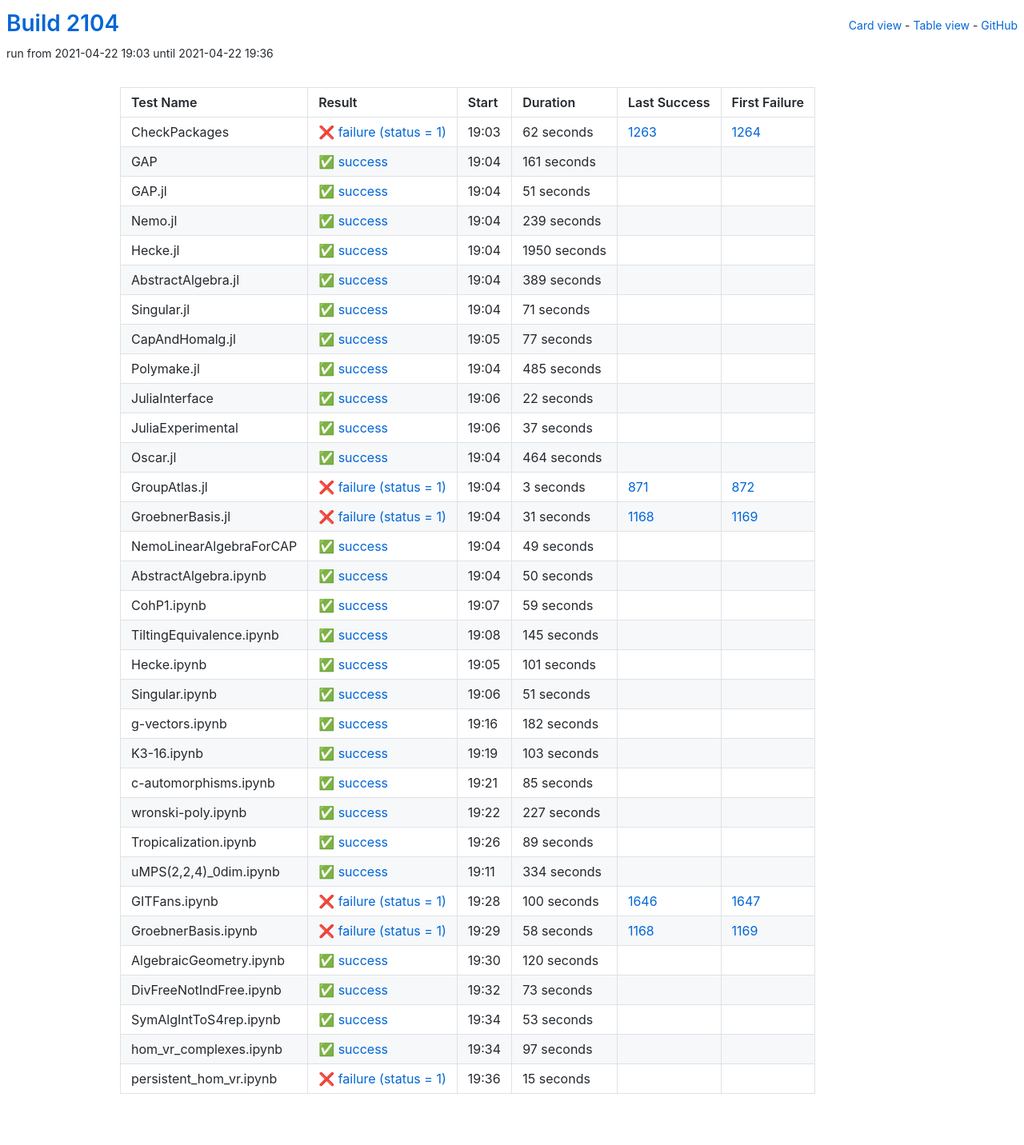
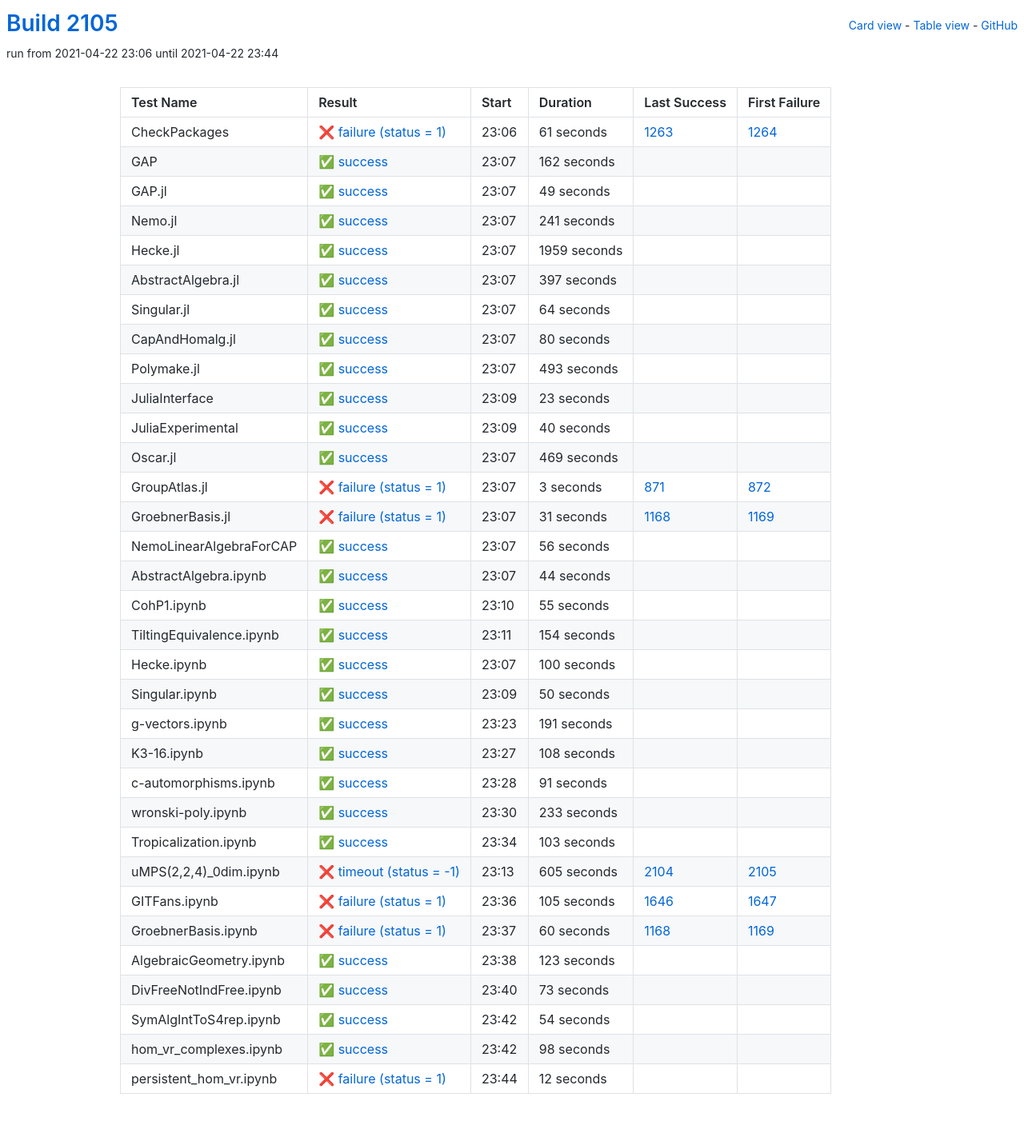
Before and after one commit to oscar-system/oscar-ci-status-stable, a Jekyll site: the page built from table.html, in a window 1280 px wide. Shown: the whole page at 80% size. Built offline with Jekyll 4.4.1, drawn with Linux system fonts in a browser that asks for light colours.

Commit message:
Build #2105

```diff
--- a/_data/ci.yml
+++ b/_data/ci.yml
@@ -1,6 +1,6 @@
 ---
-build: 2104
-build_url: https://oscarci.mathematik.uni-kl.de/job/oscar-stable/2104/
+build: 2105
+build_url: https://oscarci.mathematik.uni-kl.de/job/oscar-stable/2105/
 job: oscar-stable
 organization: oscar-system
 repo: oscar-ci-status-stable
@@ -8,152 +8,152 @@ repourl: https://github.com/oscar-system/oscar-ci-status-stable
 tests:
 - name: CheckPackages
   id: checkpackages
-  log: https://oscarci.mathematik.uni-kl.de/job/oscar-stable/2104/artifact/logs/build-2104/CheckPackages.log
-  start: 2021-04-22 19:03
+  log: https://oscarci.mathematik.uni-kl.de/job/oscar-stable/2105/artifact/logs/build-2105/CheckPackages.log
+  start: 2021-04-22 23:06
   success: false
   exitcode: 1
   status: failure
-  duration: 62
+  duration: 61
   last_success: 1263
   last_success_url: https://oscarci.mathematik.uni-kl.de/job/oscar-stable/1263/
   first_failure: 1264
   first_failure_url: https://oscarci.mathematik.uni-kl.de/job/oscar-stable/1264/
 - name: GAP
   id: gap
-  log: https://oscarci.mathematik.uni-kl.de/job/oscar-stable/2104/artifact/logs/build-2104/GAP.log
-  start: 2021-04-22 19:04
+  log: https://oscarci.mathematik.uni-kl.de/job/oscar-stable/2105/artifact/logs/build-2105/GAP.log
+  start: 2021-04-22 23:07
   success: true
   exitcode: 0
   status: success
-  duration: 161
+  duration: 162
   last_success: false
   last_success_url:
   first_failure: false
   first_failure_url:
 - name: GAP.jl
   id: gap-jl
-  log: https://oscarci.mathematik.uni-kl.de/job/oscar-stable/2104/artifact/logs/build-2104/GAP.jl.log
-  start: 2021-04-22 19:04
+  log: https://oscarci.mathematik.uni-kl.de/job/oscar-stable/2105/artifact/logs/build-2105/GAP.jl.log
+  start: 2021-04-22 23:07
   success: true
   exitcode: 0
   status: success
-  duration: 51
+  duration: 49
   last_success: false
   last_success_url:
   first_failure: false
   first_failure_url:
 - name: Nemo.jl
   id: nemo-jl
-  log: https://oscarci.mathematik.uni-kl.de/job/oscar-stable/2104/artifact/logs/build-2104/Nemo.jl.log
-  start: 2021-04-22 19:04
+  log: https://oscarci.mathematik.uni-kl.de/job/oscar-stable/2105/artifact/logs/build-2105/Nemo.jl.log
+  start: 2021-04-22 23:07
   success: true
   exitcode: 0
   status: success
-  duration: 239
+  duration: 241
   last_success: false
   last_success_url:
   first_failure: false
   first_failure_url:
 - name: Hecke.jl
   id: hecke-jl
-  log: https://oscarci.mathematik.uni-kl.de/job/oscar-stable/2104/artifact/logs/build-2104/Hecke.jl.log
-  start: 2021-04-22 19:04
+  log: https://oscarci.mathematik.uni-kl.de/job/oscar-stable/2105/artifact/logs/build-2105/Hecke.jl.log
+  start: 2021-04-22 23:07
   success: true
   exitcode: 0
   status: success
-  duration: 1950
+  duration: 1959
   last_success: false
   last_success_url:
   first_failure: false
   first_failure_url:
 - name: AbstractAlgebra.jl
   id: abstractalgebra-jl
-  log: https://oscarci.mathematik.uni-kl.de/job/oscar-stable/2104/artifact/logs/build-2104/AbstractAlgebra.jl.log
-  start: 2021-04-22 19:04
+  log: https://oscarci.mathematik.uni-kl.de/job/oscar-stable/2105/artifact/logs/build-2105/AbstractAlgebra.jl.log
+  start: 2021-04-22 23:07
   success: true
   exitcode: 0
   status: success
-  duration: 389
+  duration: 397
   last_success: false
   last_success_url:
   first_failure: false
   first_failure_url:
 - name: Singular.jl
   id: singular-jl
-  log: https://oscarci.mathematik.uni-kl.de/job/oscar-stable/2104/artifact/logs/build-2104/Singular.jl.log
-  start: 2021-04-22 19:04
+  log: https://oscarci.mathematik.uni-kl.de/job/oscar-stable/2105/artifact/logs/build-2105/Singular.jl.log
+  start: 2021-04-22 23:07
   success: true
   exitcode: 0
   status: success
-  duration: 71
+  duration: 64
   last_success: false
   last_success_url:
   first_failure: false
   first_failure_url:
 - name: CapAndHomalg.jl
   id: capandhomalg-jl
-  log: https://oscarci.mathematik.uni-kl.de/job/oscar-stable/2104/artifact/logs/build-2104/CapAndHomalg.jl.log
-  start: 2021-04-22 19:05
+  log: https://oscarci.mathematik.uni-kl.de/job/oscar-stable/2105/artifact/logs/build-2105/CapAndHomalg.jl.log
+  start: 2021-04-22 23:07
   success: true
   exitcode: 0
   status: success
-  duration: 77
+  duration: 80
   last_success: false
   last_success_url:
   first_failure: false
   first_failure_url:
 - name: Polymake.jl
   id: polymake-jl
-  log: https://oscarci.mathematik.uni-kl.de/job/oscar-stable/2104/artifact/logs/build-2104/Polymake.jl.log
-  start: 2021-04-22 19:04
+  log: https://oscarci.mathematik.uni-kl.de/job/oscar-stable/2105/artifact/logs/build-2105/Polymake.jl.log
+  start: 2021-04-22 23:07
   success: true
   exitcode: 0
   status: success
-  duration: 485
+  duration: 493
   last_success: false
   last_success_url:
   first_failure: false
   first_failure_url:
 - name: JuliaInterface
   id: juliainterface
-  log: https://oscarci.mathematik.uni-kl.de/job/oscar-stable/2104/artifact/logs/build-2104/JuliaInterface.log
-  start: 2021-04-22 19:06
+  log: https://oscarci.mathematik.uni-kl.de/job/oscar-stable/2105/artifact/logs/build-2105/JuliaInterface.log
+  start: 2021-04-22 23:09
   success: true
   exitcode: 0
   status: success
-  duration: 22
+  duration: 23
   last_success: false
   last_success_url:
   first_failure: false
   first_failure_url:
 - name: JuliaExperimental
   id: juliaexperimental
-  log: https://oscarci.mathematik.uni-kl.de/job/oscar-stable/2104/artifact/logs/build-2104/JuliaExperimental.log
-  start: 2021-04-22 19:06
+  log: https://oscarci.mathematik.uni-kl.de/job/oscar-stable/2105/artifact/logs/build-2105/JuliaExperimental.log
+  start: 2021-04-22 23:09
   success: true
   exitcode: 0
   status: success
-  duration: 37
+  duration: 40
   last_success: false
   last_success_url:
   first_failure: false
   first_failure_url:
 - name: Oscar.jl
   id: oscar-jl
-  log: https://oscarci.mathematik.uni-kl.de/job/oscar-stable/2104/artifact/logs/build-2104/Oscar.jl.log
-  start: 2021-04-22 19:04
+  log: https://oscarci.mathematik.uni-kl.de/job/oscar-stable/2105/artifact/logs/build-2105/Oscar.jl.log
+  start: 2021-04-22 23:07
   success: true
   exitcode: 0
   status: success
-  duration: 464
+  duration: 469
   last_success: false
   last_success_url:
   first_failure: false
   first_failure_url:
 - name: GroupAtlas.jl
   id: groupatlas-jl
-  log: https://oscarci.mathematik.uni-kl.de/job/oscar-stable/2104/artifact/logs/build-2104/GroupAtlas.jl.log
-  start: 2021-04-22 19:04
+  log: https://oscarci.mathematik.uni-kl.de/job/oscar-stable/2105/artifact/logs/build-2105/GroupAtlas.jl.log
+  start: 2021-04-22 23:07
   success: false
   exitcode: 1
   status: failure
@@ -164,8 +164,8 @@ tests:
   first_failure_url: https://oscarci.mathematik.uni-kl.de/job/oscar-stable/872/
 - name: GroebnerBasis.jl
   id: groebnerbasis-jl
-  log: https://oscarci.mathematik.uni-kl.de/job/oscar-stable/2104/artifact/logs/build-2104/GroebnerBasis.jl.log
-  start: 2021-04-22 19:04
+  log: https://oscarci.mathematik.uni-kl.de/job/oscar-stable/2105/artifact/logs/build-2105/GroebnerBasis.jl.log
+  start: 2021-04-22 23:07
   success: false
   exitcode: 1
   status: failure
@@ -176,20 +176,68 @@ tests:
   first_failure_url: https://oscarci.mathematik.uni-kl.de/job/oscar-stable/1169/
 - name: NemoLinearAlgebraForCAP
   id: nemolinearalgebraforcap
-  log: https://oscarci.mathematik.uni-kl.de/job/oscar-stable/2104/artifact/logs/build-2104/NemoLinearAlgebraForCAP.log
-  start: 2021-04-22 19:04
+  log: https://oscarci.mathematik.uni-kl.de/job/oscar-stable/2105/artifact/logs/build-2105/NemoLinearAlgebraForCAP.log
+  start: 2021-04-22 23:07
   success: true
   exitcode: 0
   status: success
-  duration: 49
+  duration: 56
   last_success: false
   last_success_url:
   first_failure: false
   first_failure_url:
 - name: AbstractAlgebra.ipynb
   id: abstractalgebra-ipynb
-  log: https://oscarci.mathematik.uni-kl.de/job/oscar-stable/2104/artifact/logs/build-2104/AbstractAlgebra.ipynb.log
-  start: 2021-04-22 19:04
+  log: https://oscarci.mathematik.uni-kl.de/job/oscar-stable/2105/artifact/logs/build-2105/AbstractAlgebra.ipynb.log
+  start: 2021-04-22 23:07
+  success: true
+  exitcode: 0
+  status: success
+  duration: 44
+  last_success: false
+  last_success_url:
+  first_failure: false
+  first_failure_url:
+- name: CohP1.ipynb
+  id: cohp1-ipynb
+  log: https://oscarci.mathematik.uni-kl.de/job/oscar-stable/2105/artifact/logs/build-2105/CohP1.ipynb.log
+  start: 2021-04-22 23:10
+  success: true
+  exitcode: 0
+  status: success
+  duration: 55
+  last_success: false
+  last_success_url:
+  first_failure: false
+  first_failure_url:
+- name: TiltingEquivalence.ipynb
+  id: tiltingequivalence-ipynb
+  log: https://oscarci.mathematik.uni-kl.de/job/oscar-stable/2105/artifact/logs/build-2105/TiltingEquivalence.ipynb.log
+  start: 2021-04-22 23:11
+  success: true
+  exitcode: 0
+  status: success
+  duration: 154
+  last_success: false
+  last_success_url:
+  first_failure: false
+  first_failure_url:
+- name: Hecke.ipynb
+  id: hecke-ipynb
+  log: https://oscarci.mathematik.uni-kl.de/job/oscar-stable/2105/artifact/logs/build-2105/Hecke.ipynb.log
+  start: 2021-04-22 23:07
+  success: true
+  exitcode: 0
+  status: success
+  duration: 100
+  last_success: false
+  last_success_url:
+  first_failure: false
+  first_failure_url:
+- name: Singular.ipynb
+  id: singular-ipynb
+  log: https://oscarci.mathematik.uni-kl.de/job/oscar-stable/2105/artifact/logs/build-2105/Singular.ipynb.log
+  start: 2021-04-22 23:09
   success: true
   exitcode: 0
   status: success
@@ -198,70 +246,58 @@ tests:
   last_success_url:
   first_failure: false
   first_failure_url:
-- name: CohP1.ipynb
-  id: cohp1-ipynb
-  log: https://oscarci.mathematik.uni-kl.de/job/oscar-stable/2104/artifact/logs/build-2104/CohP1.ipynb.log
-  start: 2021-04-22 19:07
+- name: g-vectors.ipynb
+  id: g-vectors-ipynb
+  log: https://oscarci.mathematik.uni-kl.de/job/oscar-stable/2105/artifact/logs/build-2105/g-vectors.ipynb.log
+  start: 2021-04-22 23:23
   success: true
   exitcode: 0
   status: success
-  duration: 59
-  last_success: false
-  last_success_url:
-  first_failure: false
-  first_failure_url:
-- name: TiltingEquivalence.ipynb
-  id: tiltingequivalence-ipynb
-  log: https://oscarci.mathematik.uni-kl.de/job/oscar-stable/2104/artifact/logs/build-2104/TiltingEquivalence.ipynb.log
-  start: 2021-04-22 19:08
-  success: true
-  exitcode: 0
-  status: success
-  duration: 145
-  last_success: false
-  last_success_url:
-  first_failure: false
-  first_failure_url:
-- name: Hecke.ipynb
-  id: hecke-ipynb
-  log: https://oscarci.mathematik.uni-kl.de/job/oscar-stable/2104/artifact/logs/build-2104/Hecke.ipynb.log
-  start: 2021-04-22 19:05
-  success: true
-  exitcode: 0
-  status: success
-  duration: 101
-  last_success: false
-  last_success_url:
-  first_failure: false
-  first_failure_url:
-- name: Singular.ipynb
-  id: singular-ipynb
-  log: https://oscarci.mathematik.uni-kl.de/job/oscar-stable/2104/artifact/logs/build-2104/Singular.ipynb.log
-  start: 2021-04-22 19:06
-  success: true
-  exitcode: 0
-  status: success
-  duration: 51
-  last_success: false
-  last_success_url:
-  first_failure: false
-  first_failure_url:
-- name: g-vectors.ipynb
-  id: g-vectors-ipynb
-  log: https://oscarci.mathematik.uni-kl.de/job/oscar-stable/2104/artifact/logs/build-2104/g-vectors.ipynb.log
-  start: 2021-04-22 19:16
-  success: true
-  exitcode: 0
-  status: success
-  duration: 182
+  duration: 191
   last_success: false
   last_success_url:
   first_failure: false
   first_failure_url:
 - name: K3-16.ipynb
   id: k3-16-ipynb
-  log: https://oscarci.mathematik.uni-kl.de/job/oscar-stable/2104/artifact/logs/build-2104/K3-16.ipynb.log
-  start: 2021-04-22 19:19
+  log: https://oscarci.mathematik.uni-kl.de/job/oscar-stable/2105/artifact/logs/build-2105/K3-16.ipynb.log
+  start: 2021-04-22 23:27
+  success: true
+  exitcode: 0
+  status: success
+  duration: 108
+  last_success: false
+  last_success_url:
+  first_failure: false
+  first_failure_url:
+- name: c-automorphisms.ipynb
+  id: c-automorphisms-ipynb
+  log: https://oscarci.mathematik.uni-kl.de/job/oscar-stable/2105/artifact/logs/build-2105/c-automorphisms.ipynb.log
+  start: 2021-04-22 23:28
+  success: true
+  exitcode: 0
+  status: success
+  duration: 91
+  last_success: false
+  last_success_url:
+  first_failure: false
+  first_failure_url:
+- name: wronski-poly.ipynb
+  id: wronski-poly-ipynb
+  log: https://oscarci.mathematik.uni-kl.de/job/oscar-stable/2105/artifact/logs/build-2105/wronski-poly.ipynb.log
+  start: 2021-04-22 23:30
+  success: true
+  exitcode: 0
+  status: success
+  duration: 233
+  last_success: false
+  last_success_url:
+  first_failure: false
+  first_failure_url:
+- name: Tropicalization.ipynb
+  id: tropicalization-ipynb
+  log: https://oscarci.mathematik.uni-kl.de/job/oscar-stable/2105/artifact/logs/build-2105/Tropicalization.ipynb.log
+  start: 2021-04-22 23:34
   success: true
   exitcode: 0
   status: success
@@ -270,94 +306,58 @@ tests:
   last_success_url:
   first_failure: false
   first_failure_url:
-- name: c-automorphisms.ipynb
-  id: c-automorphisms-ipynb
-  log: https://oscarci.mathematik.uni-kl.de/job/oscar-stable/2104/artifact/logs/build-2104/c-automorphisms.ipynb.log
-  start: 2021-04-22 19:21
-  success: true
-  exitcode: 0
-  status: success
-  duration: 85
-  last_success: false
-  last_success_url:
-  first_failure: false
-  first_failure_url:
-- name: wronski-poly.ipynb
-  id: wronski-poly-ipynb
-  log: https://oscarci.mathematik.uni-kl.de/job/oscar-stable/2104/artifact/logs/build-2104/wronski-poly.ipynb.log
-  start: 2021-04-22 19:22
-  success: true
-  exitcode: 0
-  status: success
-  duration: 227
-  last_success: false
-  last_success_url:
-  first_failure: false
-  first_failure_url:
-- name: Tropicalization.ipynb
-  id: tropicalization-ipynb
-  log: https://oscarci.mathematik.uni-kl.de/job/oscar-stable/2104/artifact/logs/build-2104/Tropicalization.ipynb.log
-  start: 2021-04-22 19:26
-  success: true
-  exitcode: 0
-  status: success
-  duration: 89
-  last_success: false
-  last_success_url:
-  first_failure: false
-  first_failure_url:
 - name: uMPS(2,2,4)_0dim.ipynb
   id: umps-2-2-4-0dim-ipynb
-  log: https://oscarci.mathematik.uni-kl.de/job/oscar-stable/2104/artifact/logs/build-2104/uMPS-2-2-4-_0dim.ipynb.log
-  start: 2021-04-22 19:11
-  success: true
-  exitcode: 0
-  status: success
-  duration: 334
-  last_success: false
-  last_success_url:
-  first_failure: false
-  first_failure_url:
+  log: https://oscarci.mathematik.uni-kl.de/job/oscar-stable/2105/artifact/logs/build-2105/uMPS-2-2-4-_0dim.ipynb.log
+  start: 2021-04-22 23:13
+  success: false
+  exitcode: -1
+  status: timeout
+  duration: 605
+  last_success: 2104
+  last_success_url: https://oscarci.mathematik.uni-kl.de/job/oscar-stable/2104/
+  first_failure: 2105
+  first_failure_url: https://oscarci.mathematik.uni-kl.de/job/oscar-stable/2105/
 - name: GITFans.ipynb
   id: gitfans-ipynb
-  log: https://oscarci.mathematik.uni-kl.de/job/oscar-stable/2104/artifact/logs/build-2104/GITFans.ipynb.log
-  start: 2021-04-22 19:28
+  log: https://oscarci.mathematik.uni-kl.de/job/oscar-stable/2105/artifact/logs/build-2105/GITFans.ipynb.log
+  start: 2021-04-22 23:36
   success: false
   exitcode: 1
   status: failure
-  duration: 100
+  duration: 105
   last_success: 1646
   last_success_url: https://oscarci.mathematik.uni-kl.de/job/oscar-stable/1646/
   first_failure: 1647
   first_failure_url: https://oscarci.mathematik.uni-kl.de/job/oscar-stable/1647/
 - name: GroebnerBasis.ipynb
   id: groebnerbasis-ipynb
-  log: https://oscarci.mathematik.uni-kl.de/job/oscar-stable/2104/artifact/logs/build-2104/GroebnerBasis.ipynb.log
-  start: 2021-04-22 19:29
+  log: https://oscarci.mathematik.uni-kl.de/job/oscar-stable/2105/artifact/logs/build-2105/GroebnerBasis.ipynb.log
+  start: 2021-04-22 23:37
   success: false
   exitcode: 1
   status: failure
-  duration: 58
+  duration: 60
   last_success: 1168
   last_success_url: https://oscarci.mathematik.uni-kl.de/job/oscar-stable/1168/
   first_failure: 1169
   first_failure_url: https://oscarci.mathematik.uni-kl.de/job/oscar-stable/1169/
 - name: AlgebraicGeometry.ipynb
   id: algebraicgeometry-ipynb
-  log: https://oscarci.mathematik.uni-kl.de/job/oscar-stable/2104/artifact/logs/build-2104/AlgebraicGeometry.ipynb.log
-  start: 2021-04-22 19:30
+  log: https://oscarci.mathematik.uni-kl.de/job/oscar-stable/2105/artifact/logs/build-2105/AlgebraicGeometry.ipynb.log
+  start: 2021-04-22 23:38
   success: true
   exitcode: 0
   status: success
-  duration: 120
+  duration: 123
   last_success: false
   last_success_url:
   first_failure: false
   first_failure_url:
 - name: DivFreeNotIndFree.ipynb
   id: divfreenotindfree-ipynb
-  log: https://oscarci.mathematik.uni-kl.de/job/oscar-stable/2104/artifact/logs/build-2104/DivFreeNotIndFree.ipynb.log
-  start: 2021-04-22 19:32
+  log: https://oscarci.mathematik.uni-kl.de/job/oscar-stable/2105/artifact/logs/build-2105/DivFreeNotIndFree.ipynb.log
+  start: 2021-04-22 23:40
   success: true
   exitcode: 0
   status: success
@@ -368,36 +368,36 @@ tests:
   first_failure_url:
 - name: SymAlgIntToS4rep.ipynb
   id: symalginttos4rep-ipynb
-  log: https://oscarci.mathematik.uni-kl.de/job/oscar-stable/2104/artifact/logs/build-2104/SymAlgIntToS4rep.ipynb.log
-  start: 2021-04-22 19:34
+  log: https://oscarci.mathematik.uni-kl.de/job/oscar-stable/2105/artifact/logs/build-2105/SymAlgIntToS4rep.ipynb.log
+  start: 2021-04-22 23:42
   success: true
   exitcode: 0
   status: success
-  duration: 53
+  duration: 54
   last_success: false
   last_success_url:
   first_failure: false
   first_failure_url:
 - name: hom_vr_complexes.ipynb
   id: hom-vr-complexes-ipynb
-  log: https://oscarci.mathematik.uni-kl.de/job/oscar-stable/2104/artifact/logs/build-2104/hom_vr_complexes.ipynb.log
-  start: 2021-04-22 19:34
+  log: https://oscarci.mathematik.uni-kl.de/job/oscar-stable/2105/artifact/logs/build-2105/hom_vr_complexes.ipynb.log
+  start: 2021-04-22 23:42
   success: true
   exitcode: 0
   status: success
-  duration: 97
+  duration: 98
   last_success: false
   last_success_url:
   first_failure: false
   first_failure_url:
 - name: persistent_hom_vr.ipynb
   id: persistent-hom-vr-ipynb
-  log: https://oscarci.mathematik.uni-kl.de/job/oscar-stable/2104/artifact/logs/build-2104/persistent_hom_vr.ipynb.log
-  start: 2021-04-22 19:36
+  log: https://oscarci.mathematik.uni-kl.de/job/oscar-stable/2105/artifact/logs/build-2105/persistent_hom_vr.ipynb.log
+  start: 2021-04-22 23:44
   success: false
   exitcode: 1
   status: failure
-  duration: 15
+  duration: 12
   last_success: false
   last_success_url:
   first_failure: false
```
Also changed, not shown: README.md.
